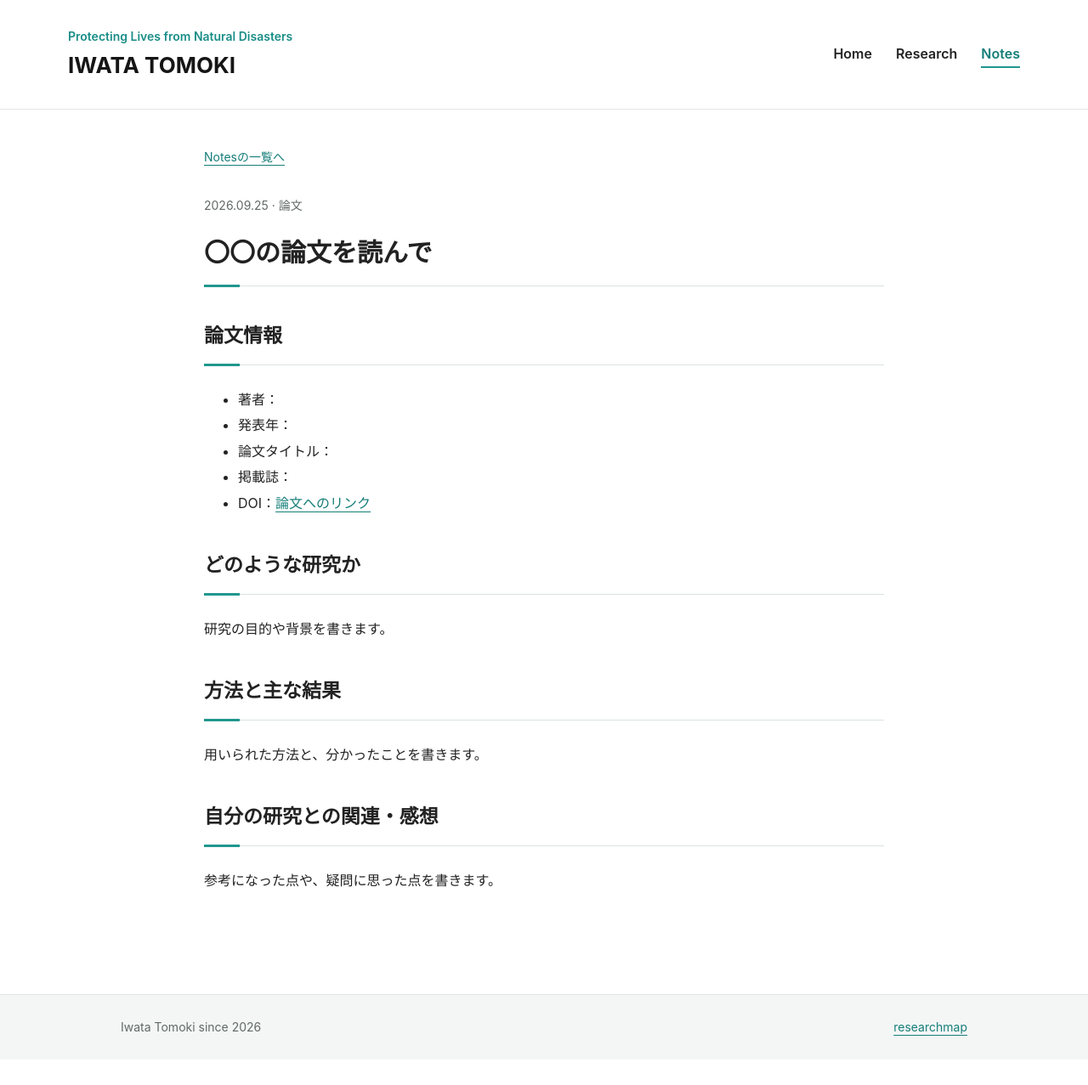
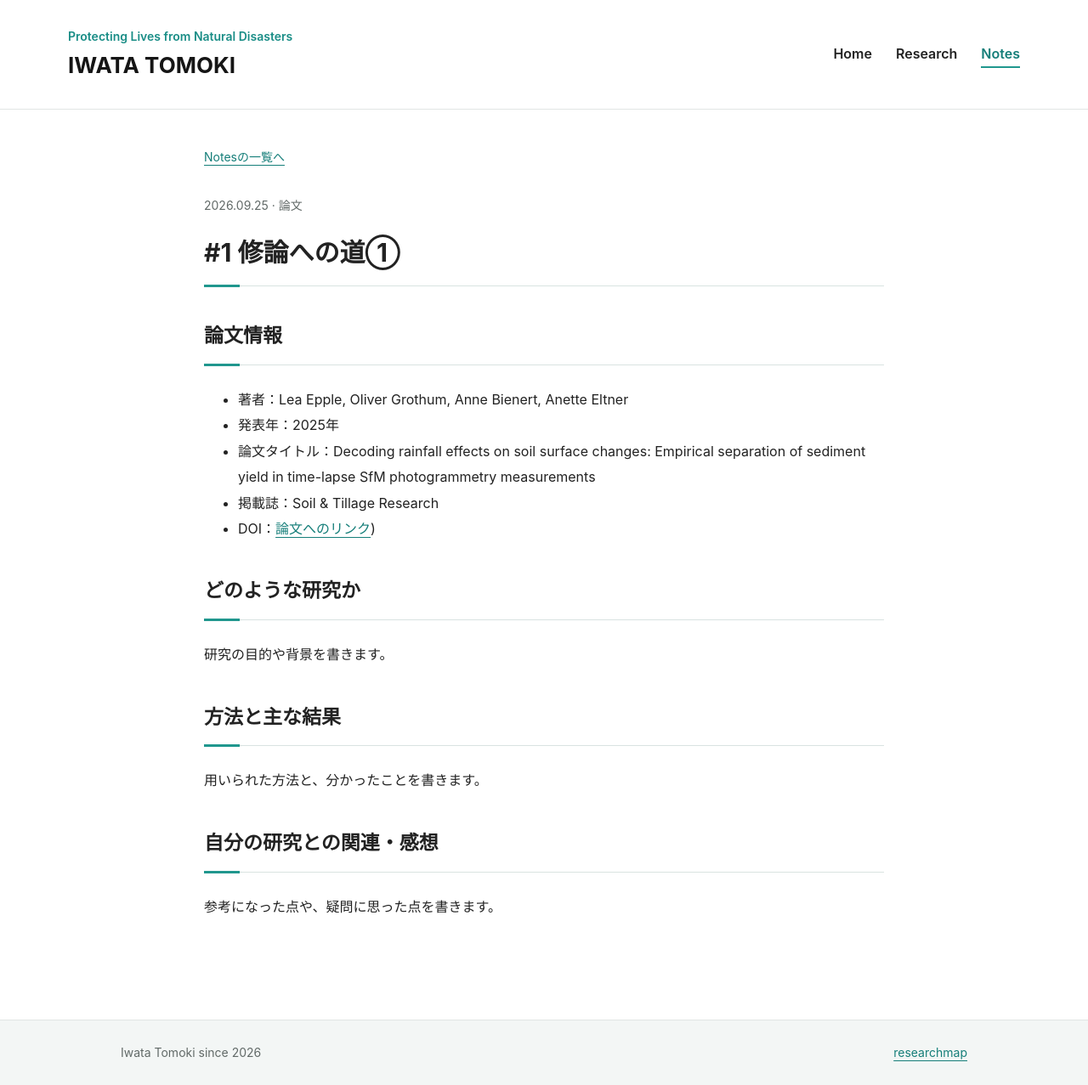
Before and after one commit to tomonji0601-hub/profile, a Jekyll site: the page built from _posts/2026-09-25-first-note.md, in a window 1280 px wide. Shown: the whole page at 85% size. Built offline with Jekyll 4.4.1, drawn with Linux system fonts in a browser that asks for light colours; before the commit the page ends 1247 px from its top, so only the background shows below that.

Commit message:
Update 2026-09-25-first-note.md

```diff
--- a/_posts/2026-09-25-first-note.md
+++ b/_posts/2026-09-25-first-note.md
@@ -1,18 +1,18 @@
 ---
 layout: post
-title: "〇〇の論文を読んで"
+title: "#1 修論への道①"
 date: 2026-09-25
 kind: "論文"
-description: "この論文で扱われた方法と、自分の研究との関連をまとめました。"
+description: ""
 ---
 
 ## 論文情報
 
-- 著者：
-- 発表年：
-- 論文タイトル：
-- 掲載誌：
-- DOI：[論文へのリンク](https://doi.org/ここをDOIに変更)
+- 著者：Lea Epple, Oliver Grothum, Anne Bienert, Anette Eltner
+- 発表年：2025年
+- 論文タイトル：Decoding rainfall effects on soil surface changes: Empirical separation of sediment yield in time-lapse SfM photogrammetry measurements
+- 掲載誌：Soil & Tillage Research
+- DOI：[論文へのリンク](https://doi.org/10.1016/j.still.2024.106384))
 
 ## どのような研究か
 
```
